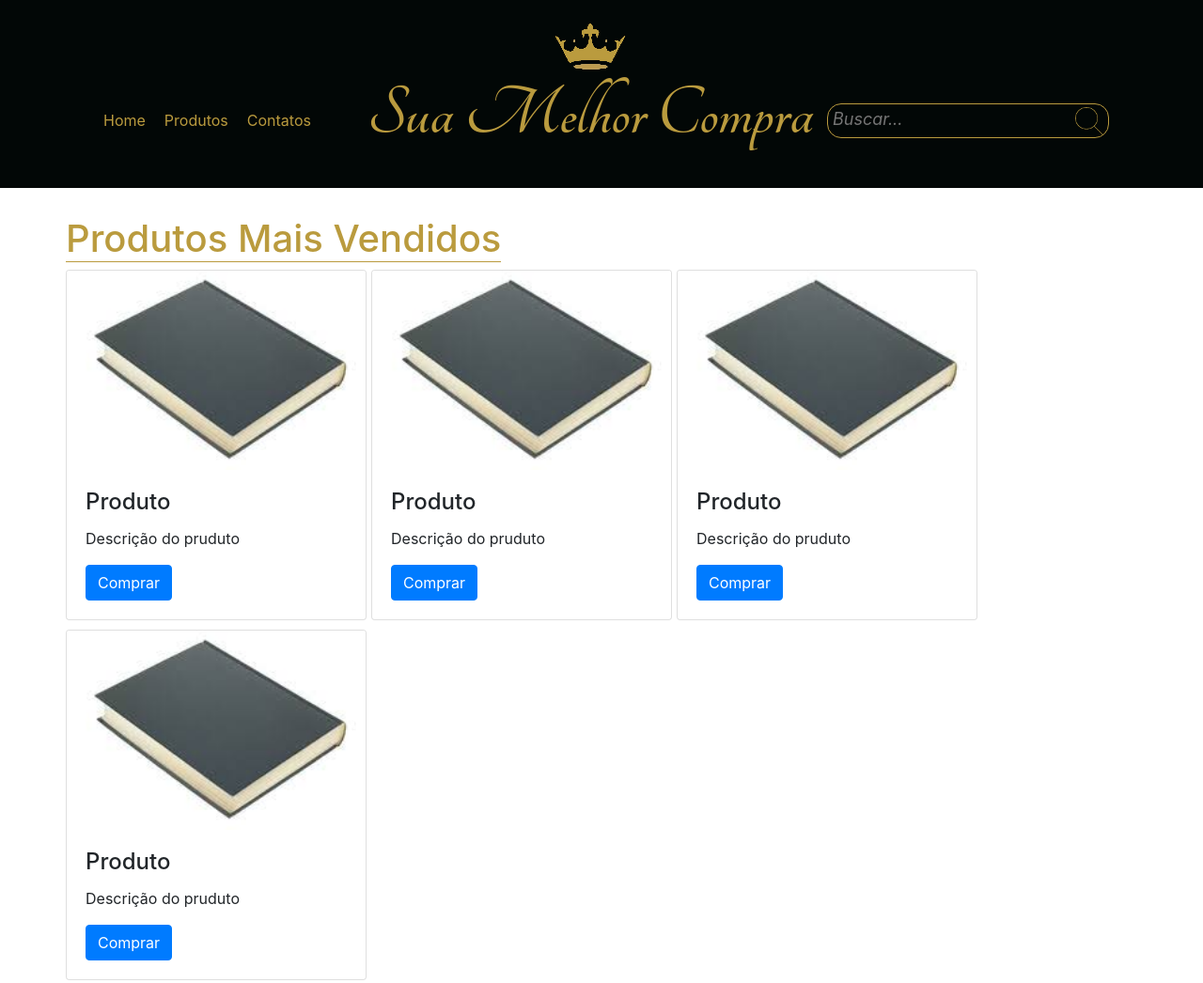
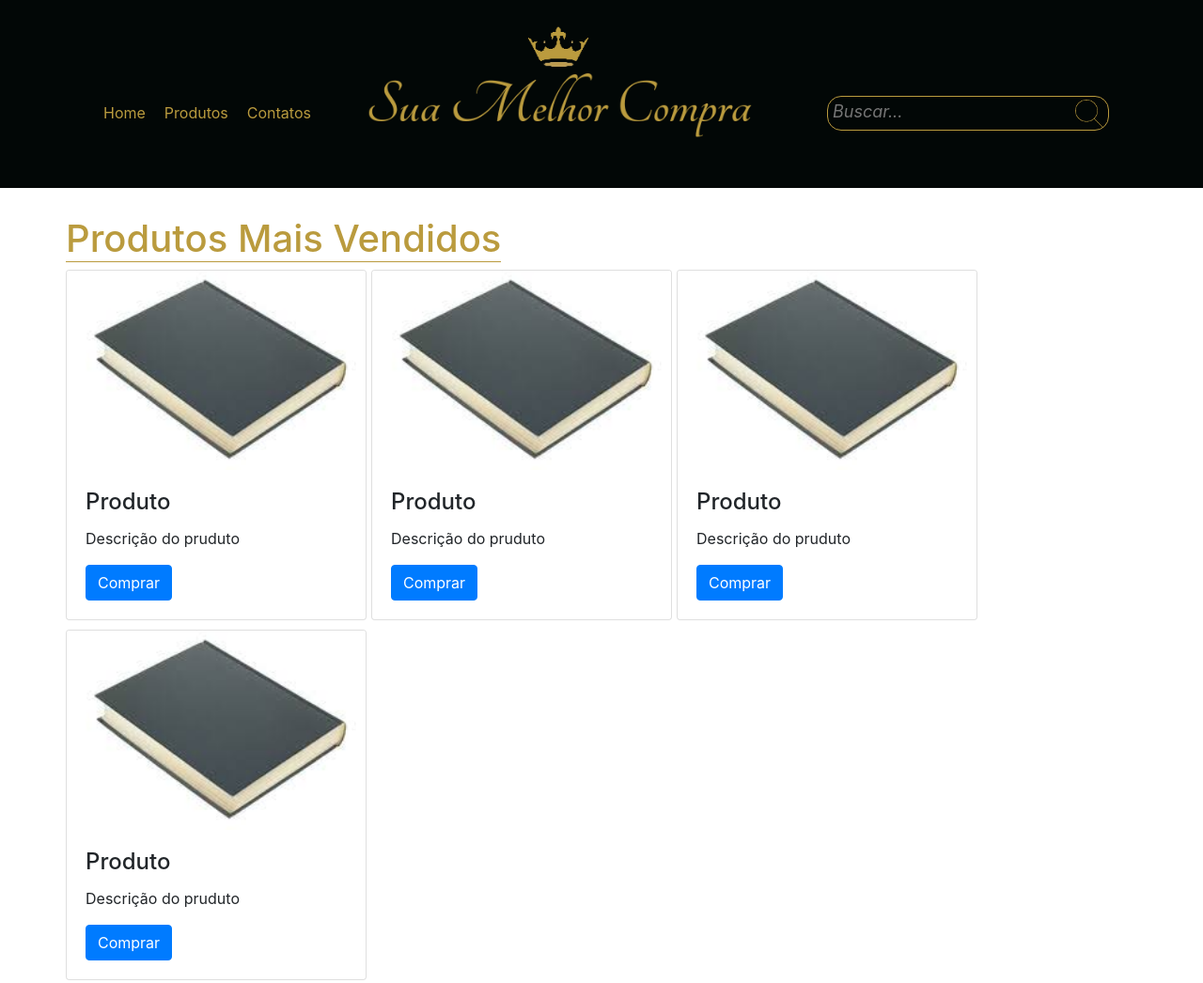
Before and after one commit to gomes00/SMC.github.io, a plain HTML site: page index.html in a window 1280 px wide. Shown: the top 1046 px of the page at 94% size. Drawn offline with nearby package versions, Linux system fonts and the light colour scheme.

Commit message:
mudando o index

```diff
--- a/index.html
+++ b/index.html
@@ -25,7 +25,7 @@
          </div>
 
           <div class="col-lg-5 " >
-            <a href="index.html"><img src="imgs/logo3.png"></a>
+            <a href="index.html"><img src="imgs/logo3.png" class="img-fluid" alt="Responsive image"></a>
           </div>
 
           <div class="col-lg-4 form-menu cols " >
```
